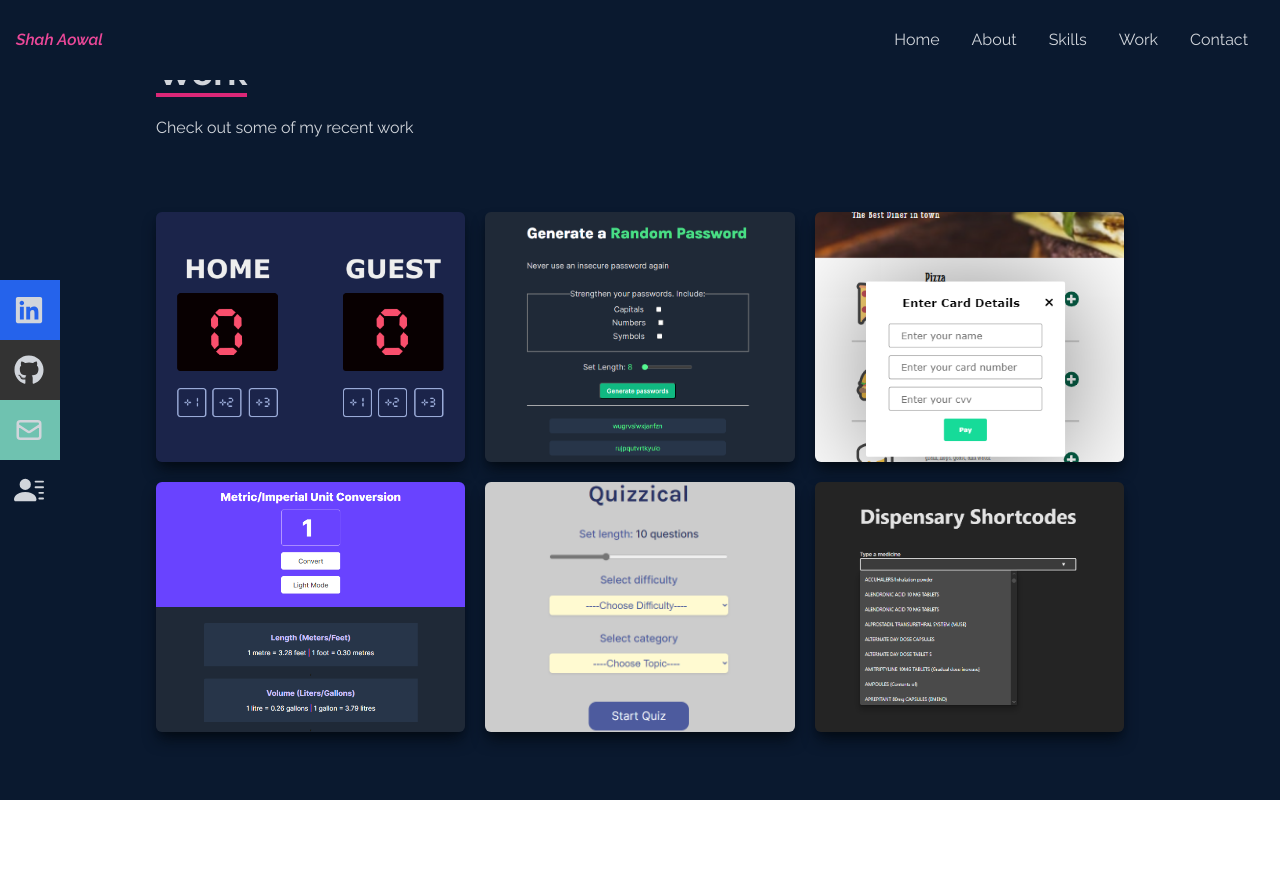
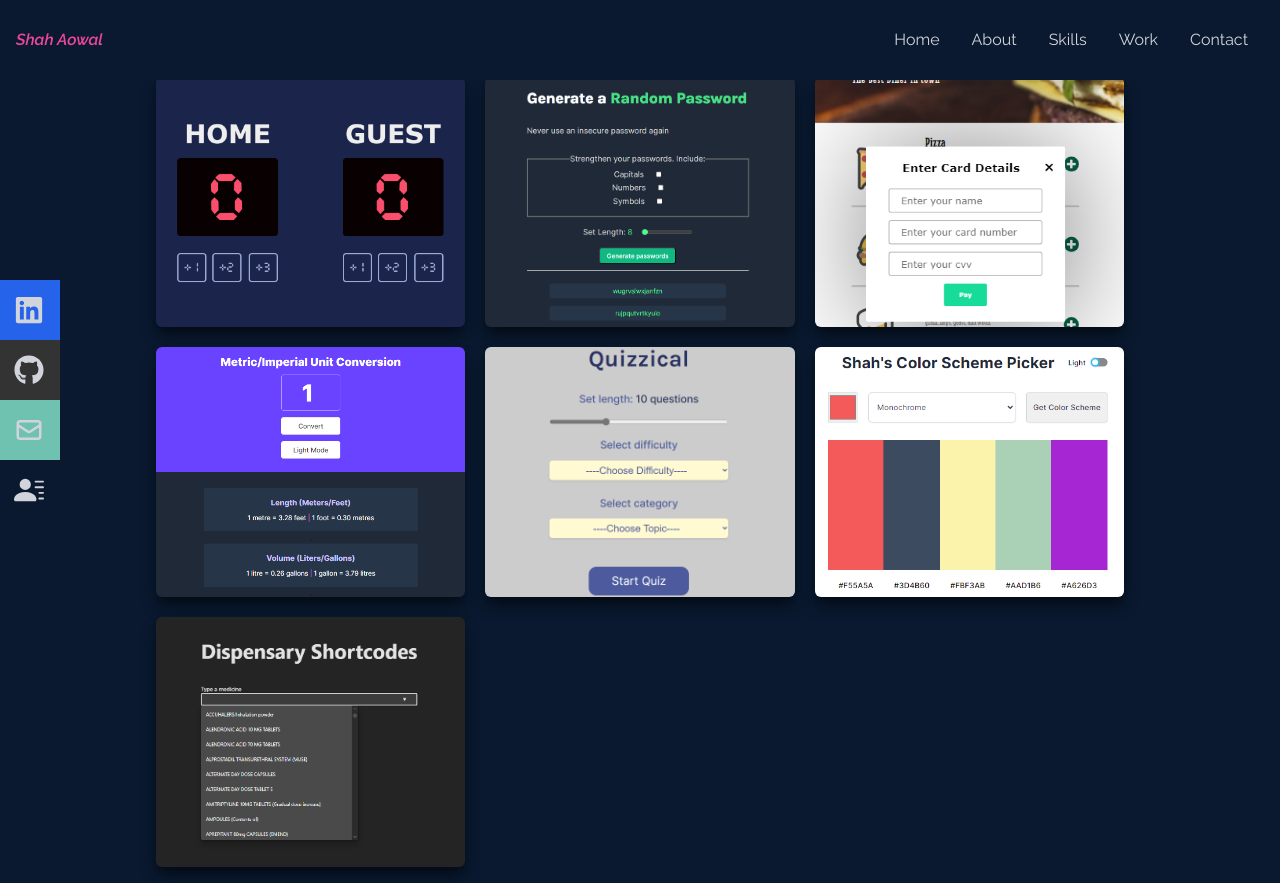
Before and after one commit to Pharma2022/Portfolio, a React (Vite) app: page /work in a window 1280 px wide. Before the commit the page ends 800 px from the top, so only its background shows below. Built offline with nearby package versions, Linux system fonts and the light colour scheme.

Commit message:
added another project

```diff
--- a/src/data.js
+++ b/src/data.js
@@ -5,6 +5,7 @@ import Restaurant from '../public/workImg/restaurant.png'
 import UnitConverter from '../public/workImg/unitConverter.png'
 import Quizzical from '../public/workImg/quizzical.png'
 import JAC from '../public/workImg/jac-codes.png'
+import ColorPicker from '../public/workImg/color-picker.png'
 export const portfolioArr=[
 {name:'Basketball ScoreBoard',
 github:'https://github.com/Pharma2022/basketball-score-board',
@@ -31,7 +32,14 @@ img:Basketball
     name:'Get Quizzical',
     netlify:'https://get-quizzical.netlify.app/',
     github:'https://github.com/Pharma2022/Quizzical',
-    img:Quizzical},
+    img:Quizzical
+},
+{
+    name:'Color Scheme Picker',
+    netlify:'https://shahs-color-picker.netlify.app/',
+    github:'https://github.com/Pharma2022/color-scheme-picker',
+    img:ColorPicker
+},
 {
     name:'Dispensary Shortcodes',
     netlify:'https://dispensing-shortcodes.netlify.app/',
--- a/src/index.css
+++ b/src/index.css
@@ -13,6 +13,9 @@
         @apply cursor-pointer;
     }
 }
+body,html{
+    background-color: #0a192f;
+}
 .content-div {
     background-repeat: no-repeat;
     background-size: cover;
```
Also changed, not shown: public/workImg/color-picker.png (added).
